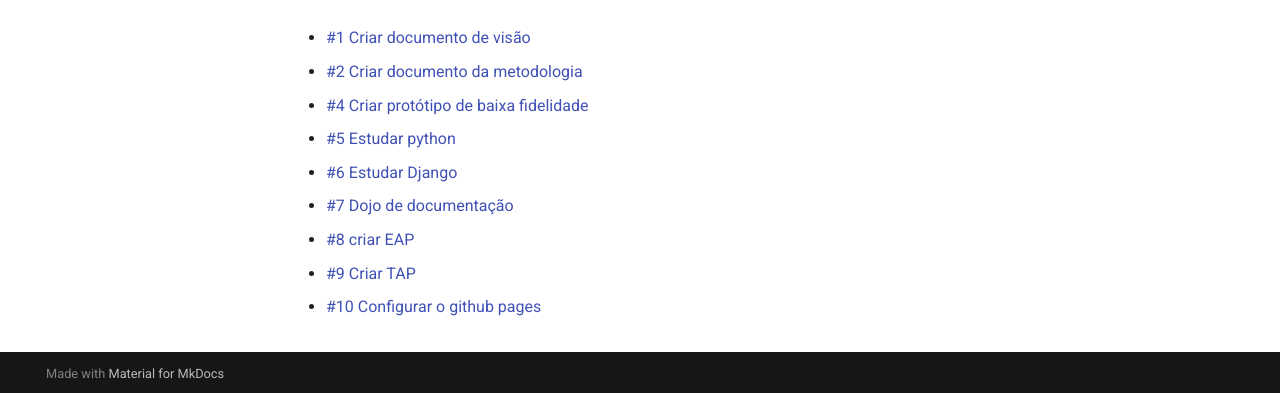
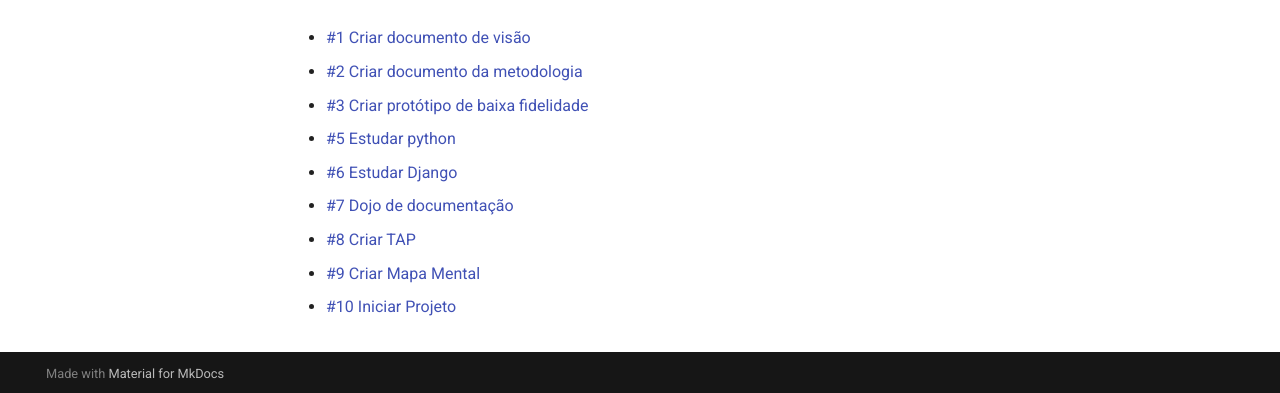
Before and after one commit to fga-eps-mds/2019.2-FoodCare, an MkDocs documentation site: the page built from docs/sprints/01/planejamento_1.md, in a window 1280 px wide and 1356 px high. Shown: the part 960-1353 px from the top of the window. Built offline with MkDocs 1.6.1 and Material for MkDocs 9.7.7, drawn with Linux system fonts in a browser that asks for light colours.

Commit message:
atualiza o link das issues

```diff
--- a/docs/sprints/01/planejamento_1.md
+++ b/docs/sprints/01/planejamento_1.md
@@ -21,20 +21,20 @@
 
 ### Sprint Backlog
 
-- [#1 Criar documento de visão](https://github.com/fga-eps-mds/2019.2-Grupo7/issues/1)
+- [#1 Criar documento de visão](https://github.com/fga-eps-mds/2019.2-FoodCare/issues/10)
 
-- [#2 Criar documento da metodologia](https://github.com/fga-eps-mds/2019.2-Grupo7/issues/2)
+- [#2 Criar documento da metodologia](https://github.com/fga-eps-mds/2019.2-FoodCare/issues/12)
 
-- [#4 Criar protótipo de baixa fidelidade](https://github.com/fga-eps-mds/2019.2-Grupo7/issues/4)
+- [#3 Criar protótipo de baixa fidelidade](https://github.com/fga-eps-mds/2019.2-FoodCare/issues/18)
 
-- [#5 Estudar python](https://github.com/fga-eps-mds/2019.2-Grupo7/issues/5)
+- [#5 Estudar python](https://github.com/fga-eps-mds/2019.2-FoodCare/issues/19)
 
-- [#6 Estudar Django](https://github.com/fga-eps-mds/2019.2-Grupo7/issues/6)
+- [#6 Estudar Django](https://github.com/fga-eps-mds/2019.2-FoodCare/issues/19)
 
-- [#7 Dojo de documentação](https://github.com/fga-eps-mds/2019.2-Grupo7/issues/7)
+- [#7 Dojo de documentação](https://github.com/fga-eps-mds/2019.2-FoodCare/issues/14)
 
-- [#8 criar EAP](https://github.com/fga-eps-mds/2019.2-Grupo7/issues/7)
+- [#8 Criar TAP](https://github.com/fga-eps-mds/2019.2-FoodCare/issues/16)
 
-- [#9 Criar TAP](https://github.com/fga-eps-mds/2019.2-Grupo7/issues/7)
+- [#9 Criar Mapa Mental](https://github.com/fga-eps-mds/2019.2-FoodCare/issues/17)
 
-- [#10 Configurar o github pages](https://github.com/fga-eps-mds/2019.2-Grupo7/issues/7)
+- [#10 Iniciar Projeto](https://github.com/fga-eps-mds/2019.2-foodcare/issues/15)
```
